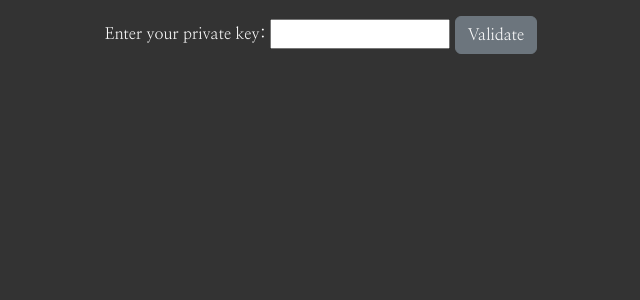
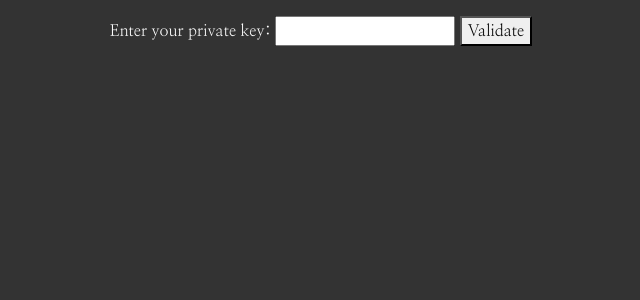
Before and after one commit to Tamas-Gavlider/MyVault, a Django app: page /profile/profile/validate/ in a window 1280 px wide. Shown: the part 112-412 px from the top of the page, without its empty margins (319-959 px from the left). Run offline with Django 4.2, Linux system fonts and the light colour scheme; the visitor is signed in with stand-in values (Sample User, id 1); some libraries are stand-ins or nearby versions.

```diff
--- a/my_profile/templates/validate_key.html
+++ b/my_profile/templates/validate_key.html
@@ -2,18 +2,22 @@
 {% load static %}
 
 {%block content %}
-<div class="container text-center">
+<div class="container" id="login">
     <div class="row">
+        <div class="col-12 text-center mx-auto">
             <form method="POST" action="{% url 'validate_key' %}">
                 {% csrf_token %}
                 <label for="private_key">Enter your private key:</label>
                 <input type="text" name="private_key" id="private_key" required>
-            <button type="submit" class="btn btn-secondary">Validate</button>
+                <button type="submit">Validate</button>
             </form>
-
             <div id="response"></div>
         </div>
     </div>
+</div>
+
+
+
 <script>
     document.querySelector("form").onsubmit = async (e) => {
         e.preventDefault();
@@ -26,8 +30,8 @@
             }
         });
         const result = await response.json();
-        if (result.message = 'Private key is valid.') {
-            document.getElementById("response").innerHTML = `<a href="{% url 'process_payment' %}" id="top-up-link">Top Up</a>`
+        if (result.message === 'success') {
+            document.getElementById('transactions-main').innerHTML = 'Valid Private Key'
         } else {
             document.getElementById("response").innerText = result.message;
         }
--- a/my_transactions/templates/transactions.html
+++ b/my_transactions/templates/transactions.html
@@ -23,8 +23,8 @@
           }
       });
       const result = await response.json();
-      if(result.message = 'Private key is valid.'){
-          document.getElementById('transactions-main').innerHTML= `<div class="container-fluid">
+      if(result.status === 'success'){
+          document.getElementById('response').innerHTML= `<div class="container-fluid">
   <div class="row">
     <div class="col text-center mx-auto m-3">
       <h1>Transactions</h1>
--- a/my_vault/settings.py
+++ b/my_vault/settings.py
@@ -136,9 +136,9 @@ EMAIL_BACKEND = 'django.core.mail.backends.smtp.EmailBackend'
 EMAIL_USE_TLS = True
 EMAIL_PORT = 587
 EMAIL_HOST = 'smtp.gmail.com'
-EMAIL_HOST_USER = 'myvaultbethekey@gmail.com'
+EMAIL_HOST_USER = os.getenv('EMAIL_HOST_USER')
 EMAIL_HOST_PASSWORD = 'aprolfiviqcxhrr'
-DEFAULT_FROM_EMAIL = 'myvaultbethekey@gmail.com'
+DEFAULT_FROM_EMAIL = EMAIL_HOST_USER
 
 
 # Internationalization
```
Lines whose indentation alone changed are shown as unchanged.
